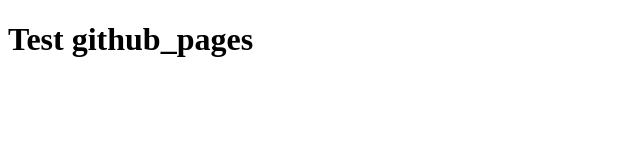
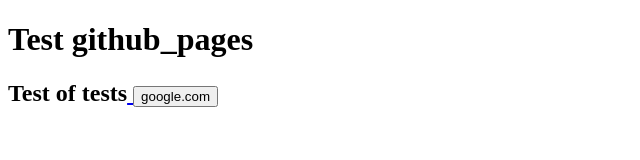
Before and after one commit to ZU4ARA45/Test-, a plain HTML site: page index.html in a window 1280 px wide. Shown: the whole page, without its empty margins (0-640 px from the left). Drawn offline with Linux system fonts and the light colour scheme.

Commit message:
Update index.html

```diff
--- a/index.html
+++ b/index.html
@@ -10,6 +10,7 @@
 <body>
 
 <h1>Test github_pages</h1>
+    <h2> Test of tests<a href ="https://www.google.com/"> <button> google.com </button> </a>
 
 
 </body>
```
